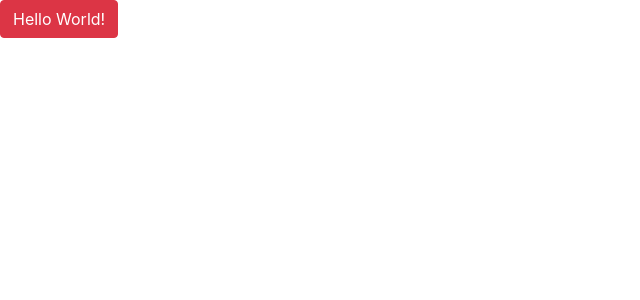
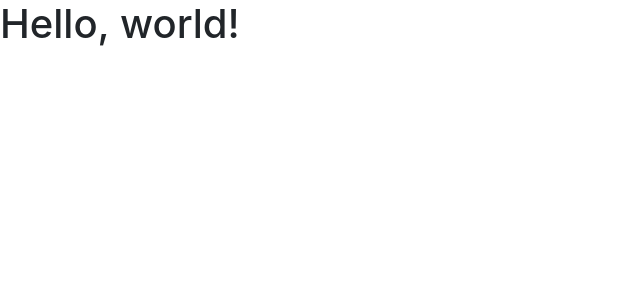
Before and after one commit to daveswork/ecom-fe, a React (Create React App) app in the folder my-ecomm-fe/: page / in a window 1280 px wide. Shown: the top 300 px of the page, without its empty margins (0-640 px from the left). Built offline with nearby package versions, Linux system fonts and the light colour scheme.

Commit message:
Adding the App component.

```diff
--- /dev/null
+++ b/my-ecomm-fe/src/App.jsx
@@ -0,0 +1,9 @@
+import { Component } from "react";
+
+class NavBar extends Component {
+  render() {
+    return <h1>Hello, world!</h1>;
+  }
+}
+
+export default NavBar;
--- a/my-ecomm-fe/src/index.js
+++ b/my-ecomm-fe/src/index.js
@@ -4,8 +4,9 @@ import "jquery";
 import "popper.js/dist/umd/popper";
 import "bootstrap/dist/js/bootstrap";
 import "bootstrap/dist/css/bootstrap.css";
+import NavBar from "./App";
 
 var element = <button className="btn btn-danger">Hello World!</button>;
 
 const root = ReactDOM.createRoot(document.getElementById("root"));
-root.render(element);
+root.render(<NavBar />);
```
